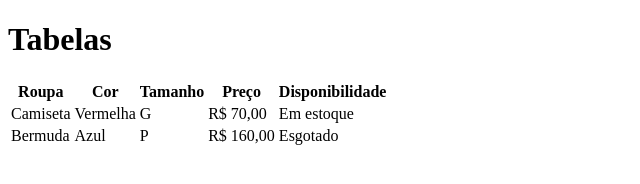
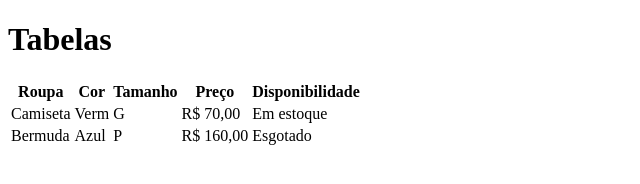
Before and after one commit to KinomuraBerthi/aula-tabela, a plain HTML site: page index.html in a window 1280 px wide. Shown: the whole page, without its empty margins (0-640 px from the left). Drawn offline with Linux system fonts and the light colour scheme.

```diff
--- a/index.html
+++ b/index.html
@@ -20,7 +20,7 @@
 
 <tr>
     <td>Camiseta</td>
-    <td>Vermelha</td>
+    <td>Verm</td>
     <td>G</td>
     <td>R$ 70,00</td>
     <td>Em estoque</td>
```
